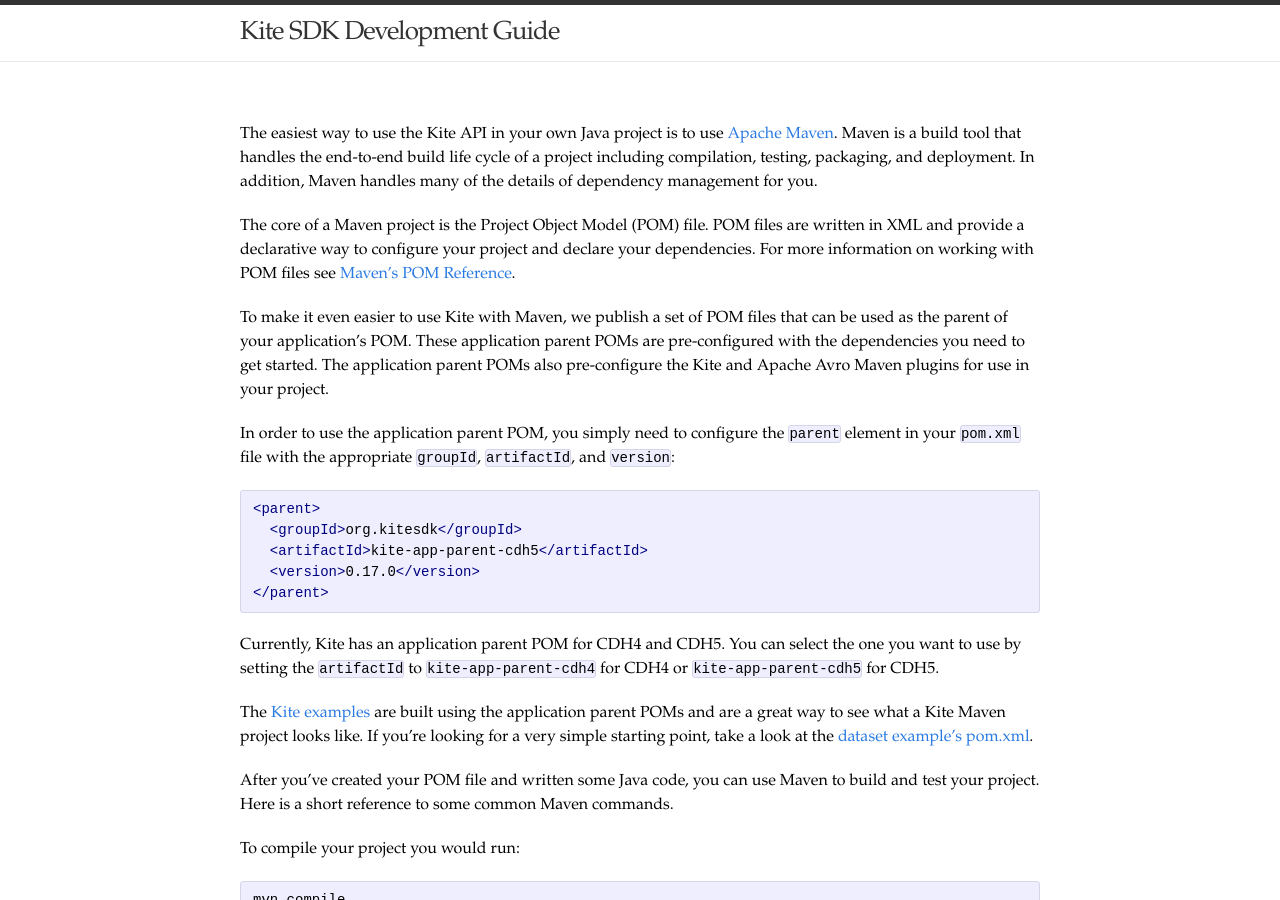
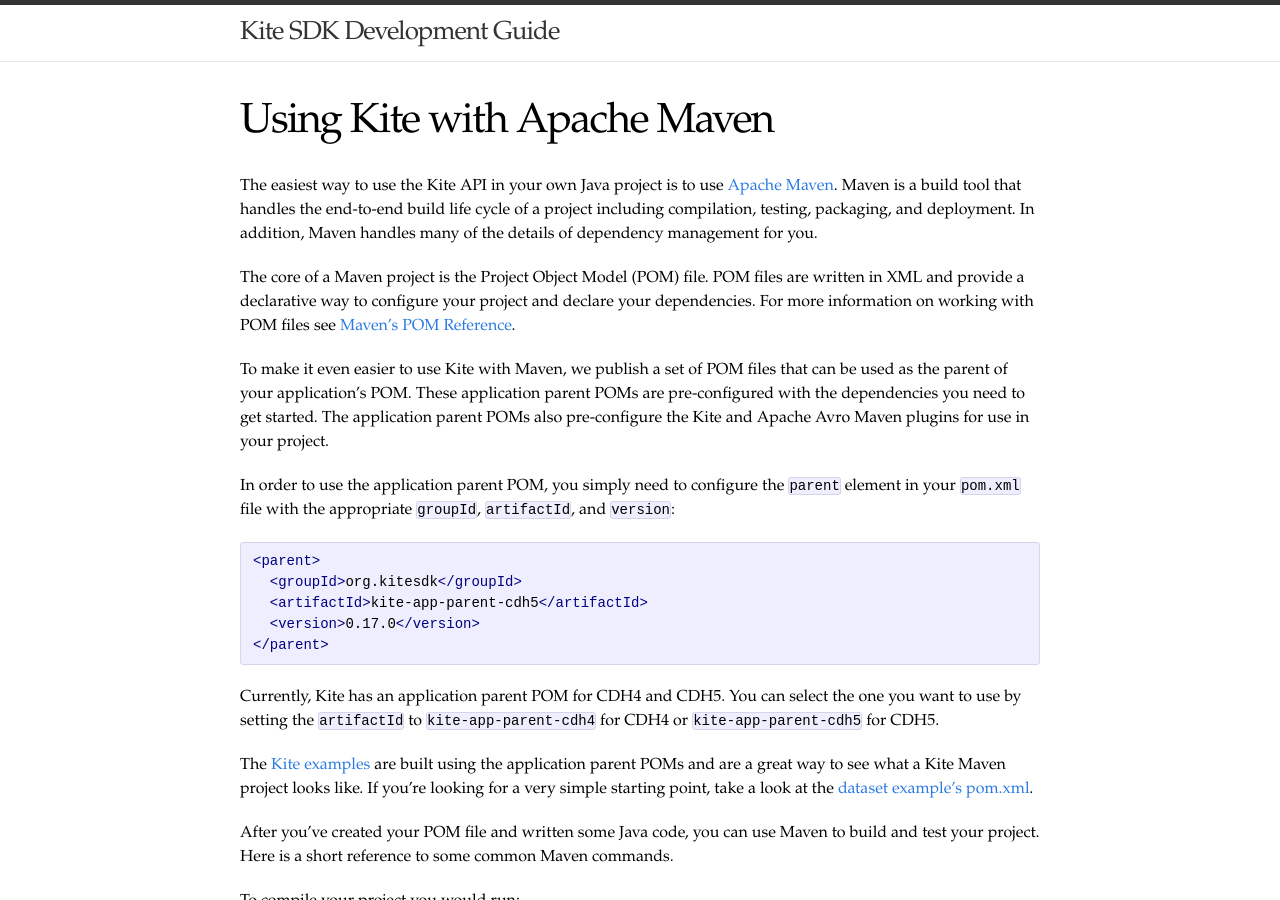
Before and after one commit to kite-sdk/kite-docs, a Jekyll site: the page built from Using-Kite-with-Apache-Maven.md, in a window 1280 px wide and 900 px high. Built offline with Jekyll 4.4.1, drawn with Linux system fonts in a browser that asks for light colours.

Commit message:
Add title to Maven page.

```diff
--- a/Using-Kite-with-Apache-Maven.md
+++ b/Using-Kite-with-Apache-Maven.md
@@ -1,5 +1,6 @@
 ---
 layout: page
+title: Using Kite with Apache Maven
 ---
 
 The easiest way to use the Kite API in your own Java project is to use [Apache Maven](http://maven.apache.org). Maven is a build tool that handles the end-to-end build life cycle of a project including compilation, testing, packaging, and deployment. In addition, Maven handles many of the details of dependency management for you.
```
